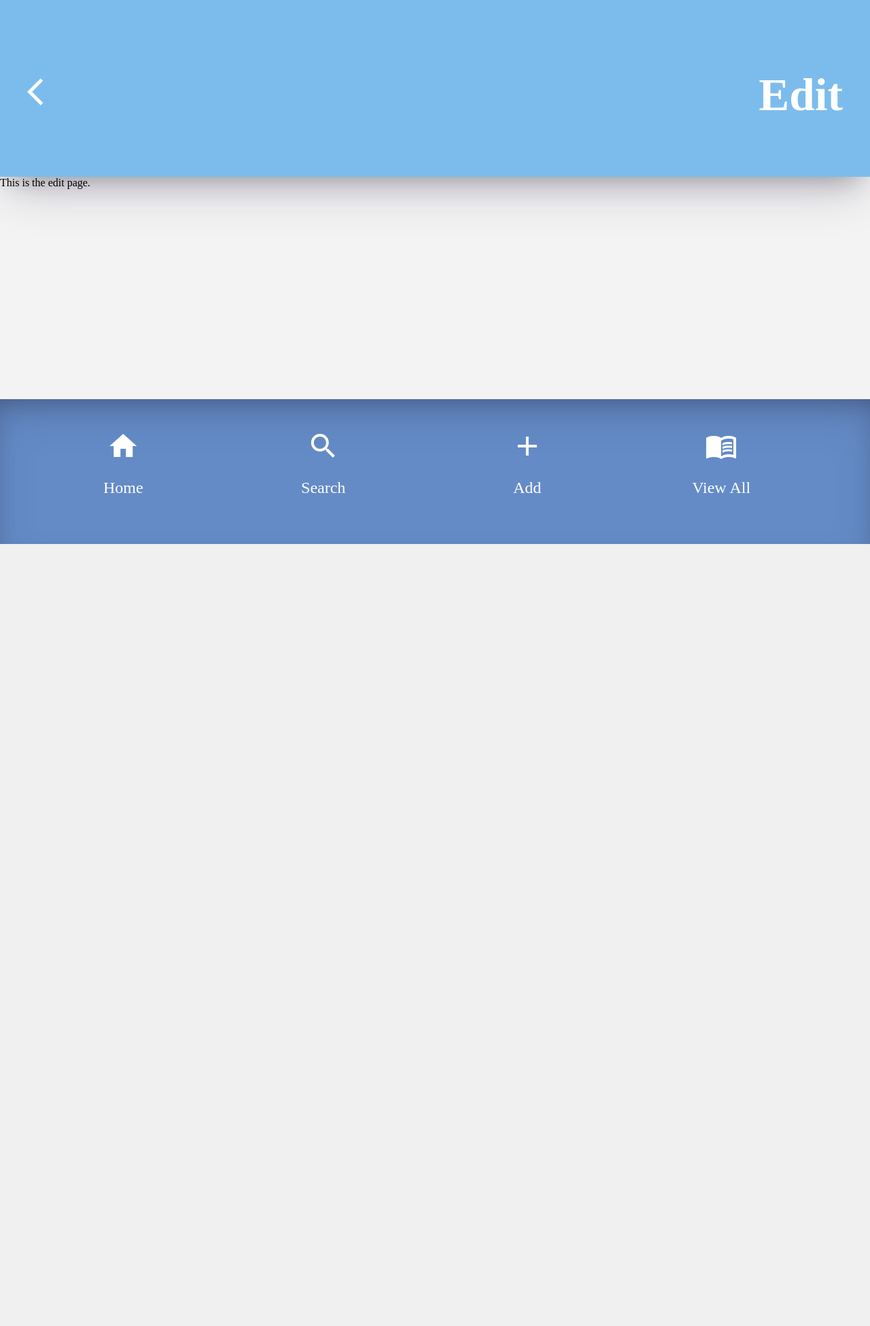
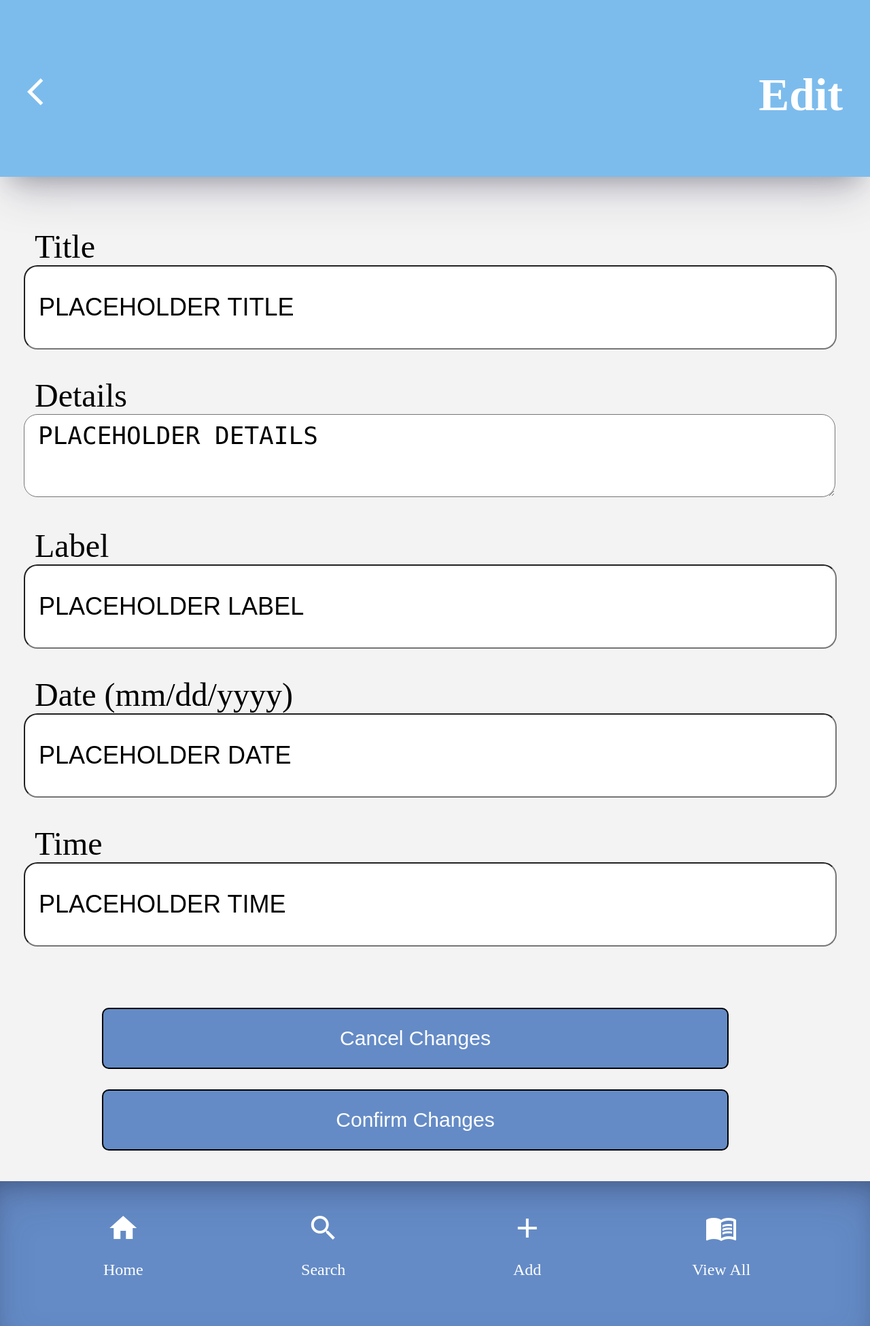
Before and after one commit to software-students-fall2022/web-app-exercise-team-14-1, a Flask app: page /edit in a window 1280 px wide. Shown: the whole page at 68% size. Before the commit the page ends 800 px from the top, so only its background shows below. Run offline with Flask 2, Linux system fonts and the light colour scheme.

Commit message:
10/17 brian edit page

```diff
--- a/app.py
+++ b/app.py
@@ -12,7 +12,7 @@ app.secret_key = urandom(32)
 dummyData = [
     {
         'title': "Software Engineering Meeting",
-        'content': "Meeting",
+        'details': "Meeting",
         'label': "Schoolwork",
         'Date': "10/16/2022",
         'Time': "4:00 pm",
@@ -20,7 +20,7 @@ dummyData = [
     },
     {
         'title': "Biology paper",
-        'content': "Paper on prevalence of disease",
+        'details': "Paper on prevalence of disease",
         'label': "Schoolwork",
         'Date': "10/16/2022",
         'Time': "12:00 pm",
@@ -28,7 +28,7 @@ dummyData = [
     },
     {
         'title': "Tennis game",
-        'content': "At astoria park",
+        'details': "At astoria park",
         'label': "Hobby",
         'Date': "10/16/2022",
         'Time': "10:00 am",
@@ -107,12 +107,44 @@ def search():
     """
     return render_template("search.html", page="Search")
 
+# with mongodb, @app.route('/edit/<mongoid>')
 @app.route('/edit')
 def edit():
     """
-    Route for the search page
+    Route for the edit page
+    TODO
+    Ex: find query from example app:
+    doc = db.exampleapp.find_one({"_id": ObjectId(mongoid)})
+    then pass in doc to the render template
+    return render_template("edit.html", page="Edit", doc=doc)
     """
     return render_template("edit.html", page="Edit")
+
+# route to accept the form submission
+@app.route('/edit/<mongoid>', methods=['POST'])
+def edit_todo(mongoid):
+    """
+    Route for POST requests to the edit page.
+    Accepts the form submission data for the specified document and updates the document in the database.
+    """
+    # Ex from prof's example app
+
+    # name = request.form['fname']
+    # message = request.form['fmessage']
+
+    # doc = {
+    #     # "_id": ObjectId(mongoid),
+    #     "name": name,
+    #     "message": message,
+    #     "created_at": datetime.datetime.utcnow()
+    # }
+
+    # db.exampleapp.update_one(
+    #     {"_id": ObjectId(mongoid)}, # match criteria
+    #     { "$set": doc }
+    # )
+
+    return redirect(url_for("homepage"))
 
 @app.route('/logout')
 def logout():
--- a/static/css/styles.css
+++ b/static/css/styles.css
@@ -172,3 +172,47 @@ body {
     color: #000;
     text-decoration: none;
 }
+
+/* EDIT PAGE STYLES */
+.edit-form {
+    width: 90%;
+    padding: 35px;
+}
+
+.edit-form div{
+    margin-top: 40px;
+}
+
+.edit-form label{
+    display: block;
+    font-size: 48px;
+    margin-left: 1rem;
+}
+
+.edit-form input, textarea {
+    width:100%;
+    height: 100px;
+    font-size: 36px;
+    text-decoration: none;
+    border-radius: 20px;
+    padding: 10px 20px;
+}
+
+.edit-form .button-container {
+    display: flex;
+    flex-direction: column;
+    align-items: center;
+    justify-content: center;
+    margin-top: 60px;
+}
+
+.edit-form button {
+    margin-top: 30px;
+    width: 80%;
+    height: 90px;
+    font-size: 30px;
+    background-color:#648bc6;
+    color: #fff;
+    border: 2px solid black;
+    border-radius: 10px;
+}
--- a/templates/edit.html
+++ b/templates/edit.html
@@ -1,4 +1,45 @@
 {% extends 'base.html' %}
 {% block container %}
-This is the edit page.
+<form action="{{url_for('edit_todo', mongoid=mongoid)}}" method="POST" class="edit-form">
+    <div >
+        <label for="title">Title</label>
+        {#}
+            <!-- value="{{doc.title}}" -->
+        #}
+        <input name="title" id="title" type="text" value="PLACEHOLDER TITLE" required>
+    </div>
+    <div>
+        <label for="details">Details</label>
+        {#
+            <!-- {{doc.details}} -->
+        #}
+        <textarea name="details" id="details">PLACEHOLDER DETAILS</textarea>
+    </div>
+    <div>
+        <label for="label">Label</label>
+        {#
+            <!-- {{doc.label}} -->
+        #}
+        <input name="label" id="label" type="text" value="PLACEHOLDER LABEL">
+    </div>
+    <div>
+        <label for="date">Date (mm/dd/yyyy)</label>
+        {#
+            TODO: add validation
+            <!-- {{doc.date}} -->
+        #}
+        <input name="date" id="date" type="text" value="PLACEHOLDER DATE" required>
+    </div>
+    <div>
+        <label for="time">Time</label>
+        {#
+            <!-- {{doc.time}} -->
+        #}
+        <input name="time" id="time" type="text" value="PLACEHOLDER TIME" required>
+    </div>
+    <div class="button-container">
+        <button type="reset">Cancel Changes</button>
+        <button type="submit">Confirm Changes</button>
+    </div>
+</form>
 {% endblock %}
```
